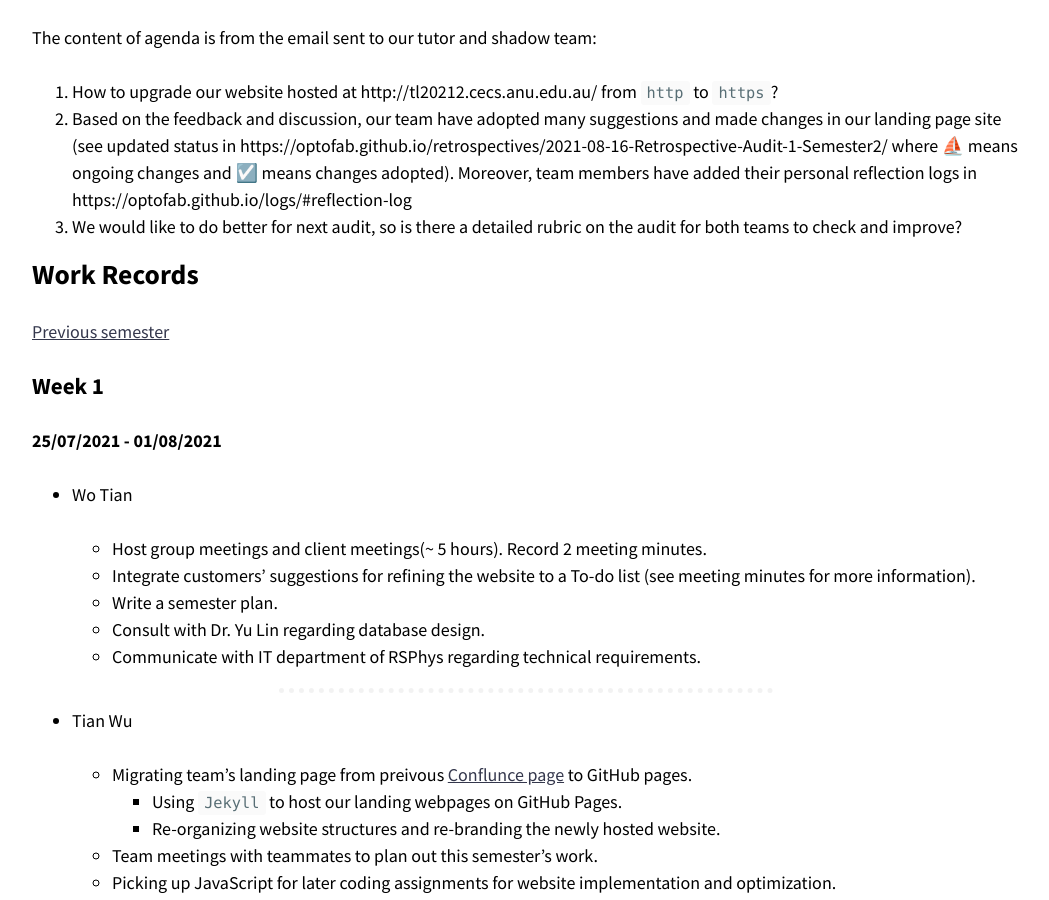
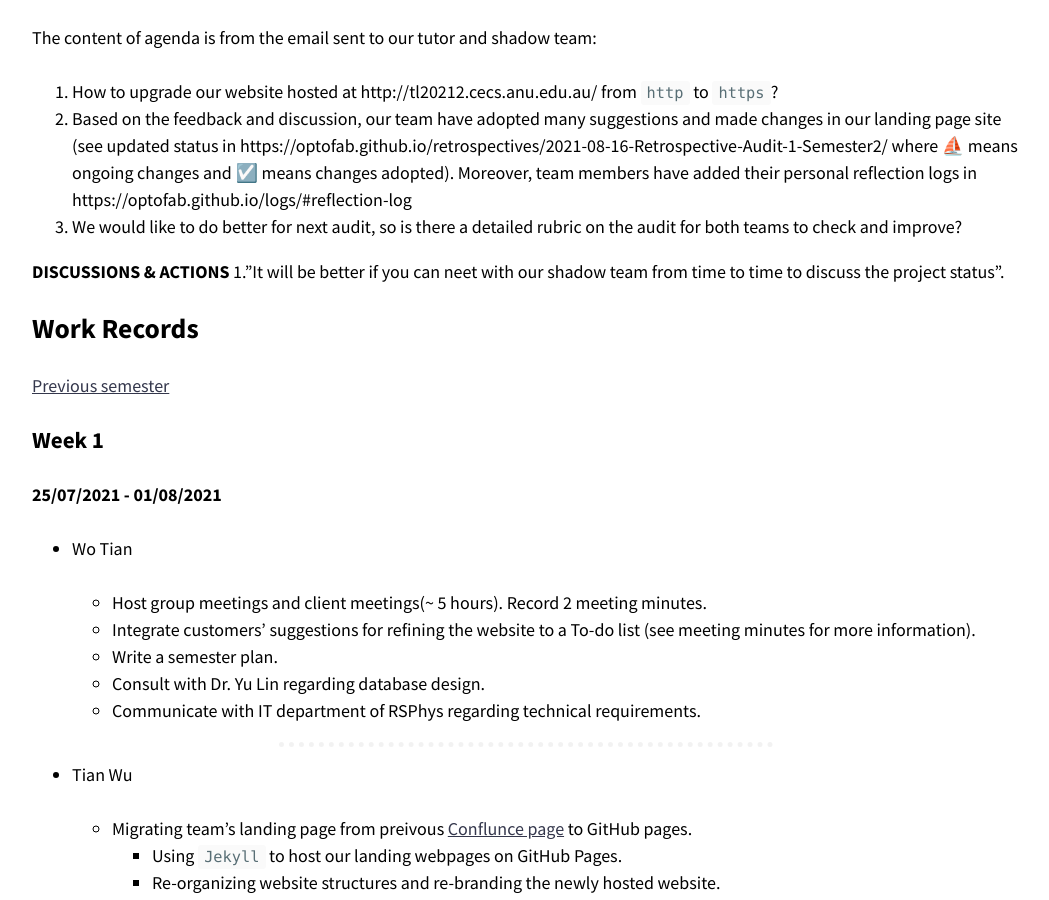
Before and after one commit to optofab/optofab.github.io, a Jekyll site: the page built from logs.md, in a window 1280 px wide and 900 px high, scrolled down 15713 px. Shown: the whole window, without its empty margins (114-1163 px from the left). Built offline with Jekyll 4.4.1, drawn with Linux system fonts in a browser that asks for light colours; nearby versions of some CDN libraries; emoji names are drawn with the system emoji font.

Commit message:
update the discussion in tutorial

```diff
--- a/logs.md
+++ b/logs.md
@@ -543,6 +543,11 @@ The content of agenda is from the email sent to our tutor and shadow team:
 2. Based on the feedback and discussion, our team have adopted many suggestions and made changes in our landing page site (see updated status in https://optofab.github.io/retrospectives/2021-08-16-Retrospective-Audit-1-Semester2/ where ⛵️ means ongoing changes and ☑️ means changes adopted). Moreover, team members have added their personal reflection logs in https://optofab.github.io/logs/#reflection-log
 3. We would like to do better for next audit, so is there a detailed rubric on the audit for both teams to check and improve?
 
+**DISCUSSIONS & ACTIONS**
+1."It will be better if you can neet with our shadow team from time  to time to discuss the project status".<br>
+
+
+
 
 
 ## Work Records
```
